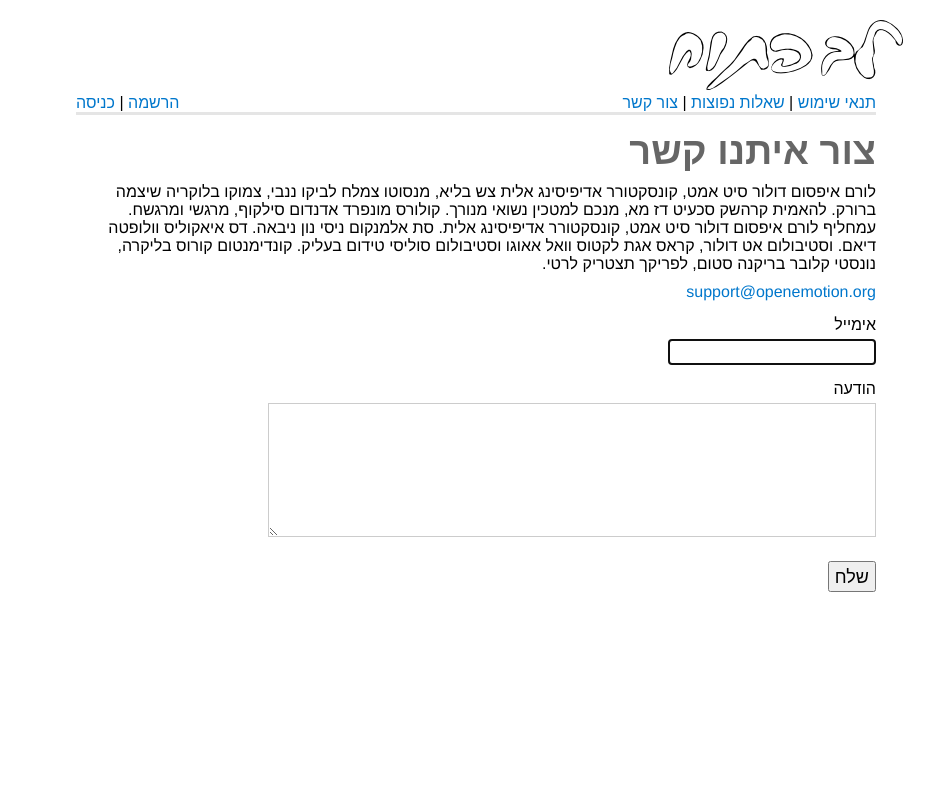
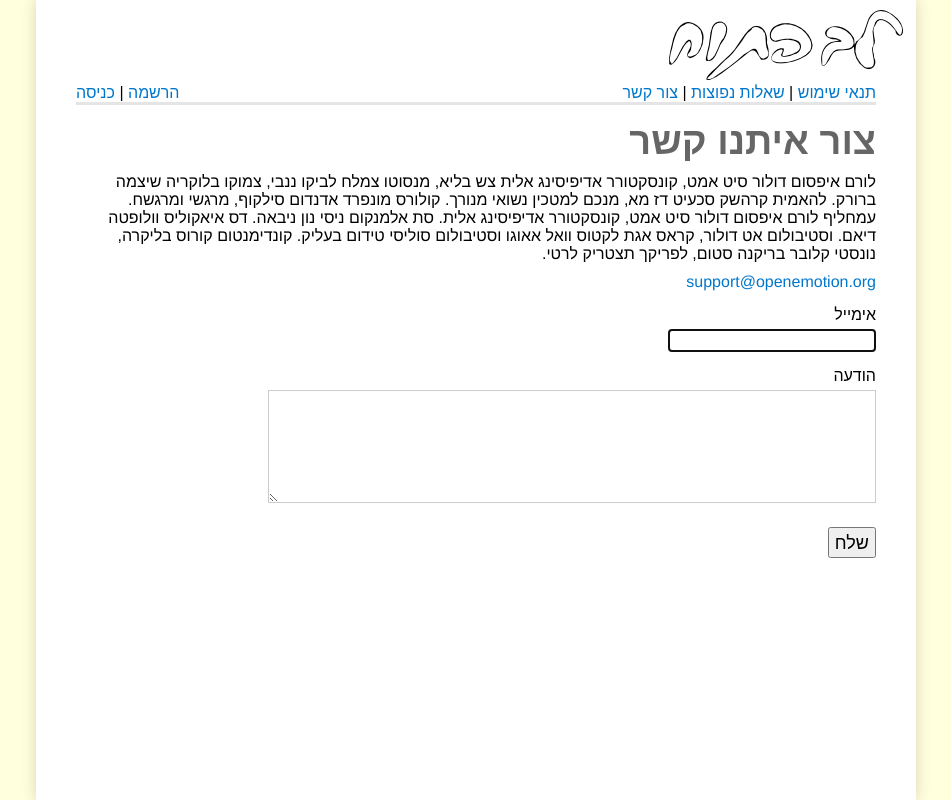
Before and after one commit to openemotion/webapp, a Python web app: template templates/contact.html in a window 1280 px wide. Shown: the whole page, without its empty margins (164-1115 px from the left). Run offline with Jinja, Linux system fonts and the light colour scheme; the template is opened without the code that fills it, so the values that code supplies are empty; some web fonts are replaced.

Commit message:
improved style

```diff
--- a/static/css/style.css
+++ b/static/css/style.css
@@ -6,7 +6,27 @@
 * {
   margin: 0;
   padding: 0;
-  font-size: 16px;
+}
+
+html{
+  height: 100%;
+}
+
+body {
+  height: 100%;
+  background-color: #ffffdd;
+}
+
+#body {
+  height: 100%;
+  margin: auto;
+  max-width: 800px;
+  direction: rtl;
+  font-family: "Helvetica", "Arial", sans-serif;
+  background-color: #ffffff;
+  box-shadow: 0 0 14px rgba(50, 50, 50, 0.2);
+  padding-left: 40px;
+  padding-right: 40px;
 }
 
 a {
@@ -16,15 +36,6 @@ a {
 
 a:hover {
   text-decoration: underline;
-}
-
-body {
-  direction: rtl;
-  background-color: #ffffff;
-  padding: 20px;
-  max-width: 800px;
-  margin: auto;
-  font-family: "Helvetica", "Arial", sans-serif;
 }
 
 h1 {
@@ -65,6 +76,7 @@ button, input[type="submit"] {
 }
 
 #header {
+  padding-top: 10px;
   font-family: "Choco", sans-serif;
   border-bottom: 3px #e5e5e5 solid;
 }
@@ -113,10 +125,6 @@ textarea {
   font-family: "Helvetica", "Arial", sans-serif;
 }
 
-form #username, #email, input[type="password"] {
-  direction: ltr;
-}
-
 input[type="submit"] {
   margin-top: 20px;
   width: auto;
--- a/templates/layout.html
+++ b/templates/layout.html
@@ -25,7 +25,7 @@
           </div>
         </div>
       </div>
-    {% block body %}{% endblock %}
+      {% block body %}{% endblock %}
     </div>
   </body>
 </html>
```
